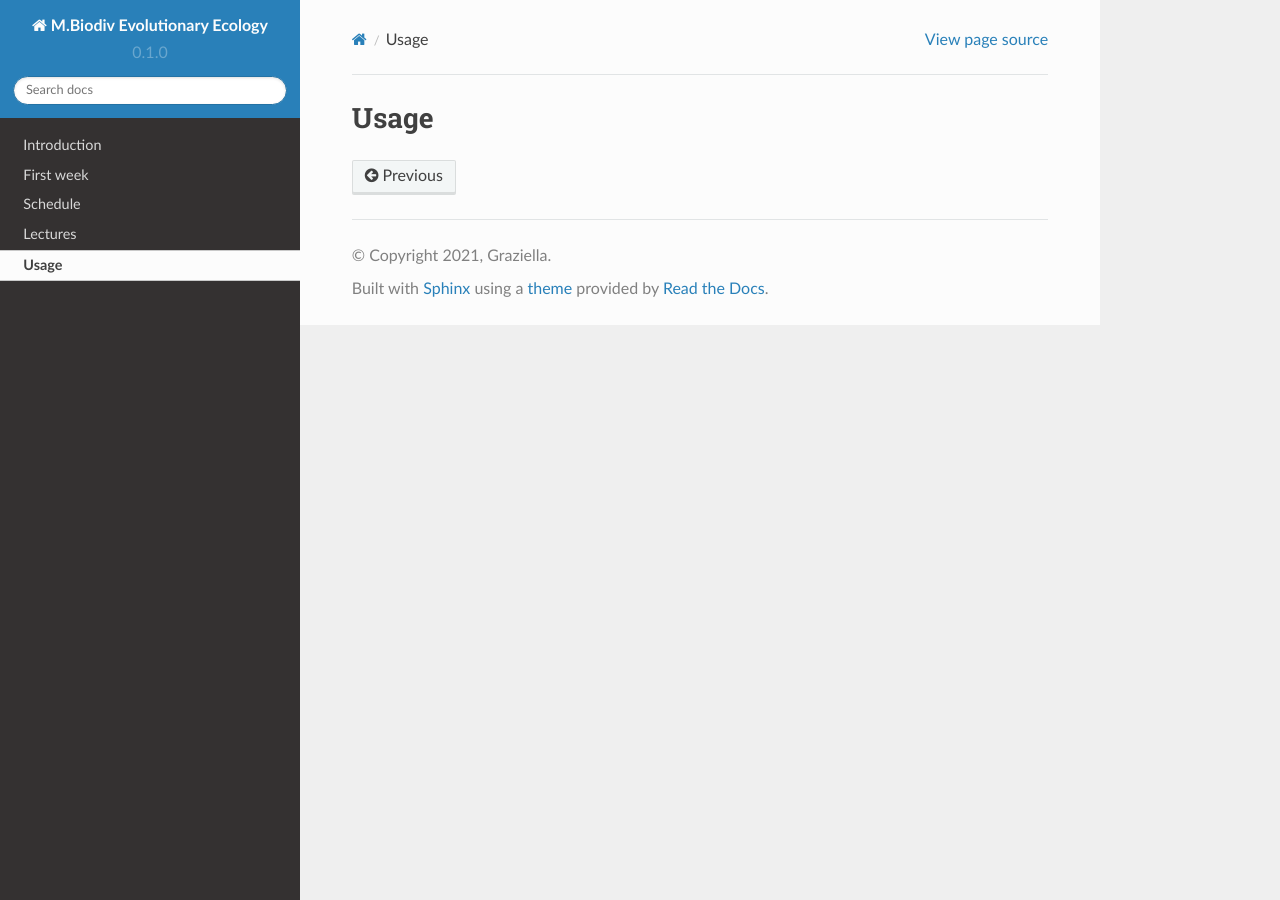
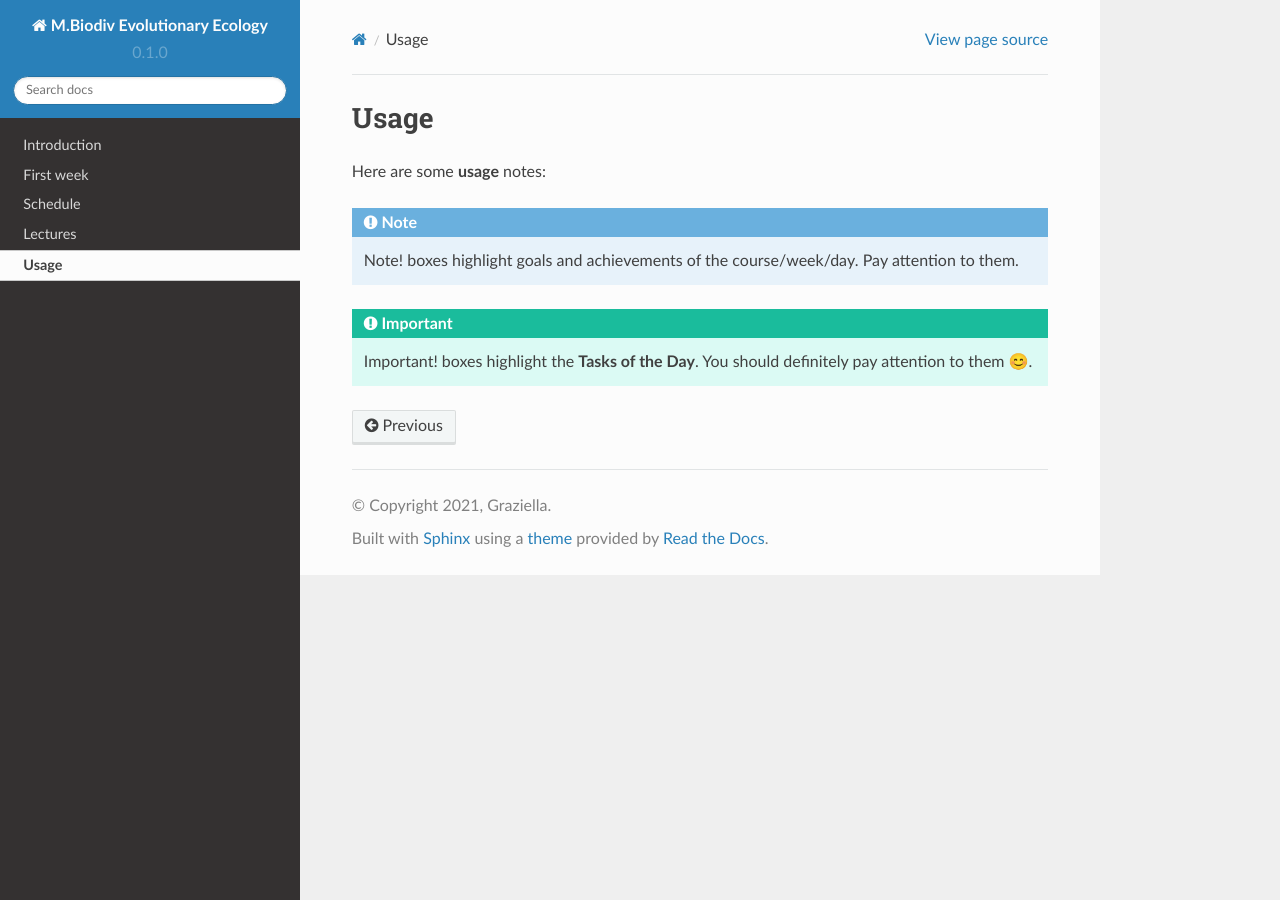
Before and after one commit to bheimbu/evolutionary_ecology, a Sphinx documentation site: the page built from docs/source/usage.rst, in a window 1280 px wide. Built offline with Sphinx 7.4.7 and the Read the Docs theme 2.0.0, drawn with Linux system fonts in a browser that asks for light colours.

Commit message:
Update usage.rst

```diff
--- a/docs/source/usage.rst
+++ b/docs/source/usage.rst
@@ -1,2 +1,9 @@
 Usage
 =====
+Here are some **usage** notes:
+
+.. note::
+   Note! boxes highlight goals and achievements of the course/week/day. Pay attention to them.
+
+.. important::
+   Important! boxes highlight the **Tasks of the Day**. You should definitely pay attention to them 😊.
```
